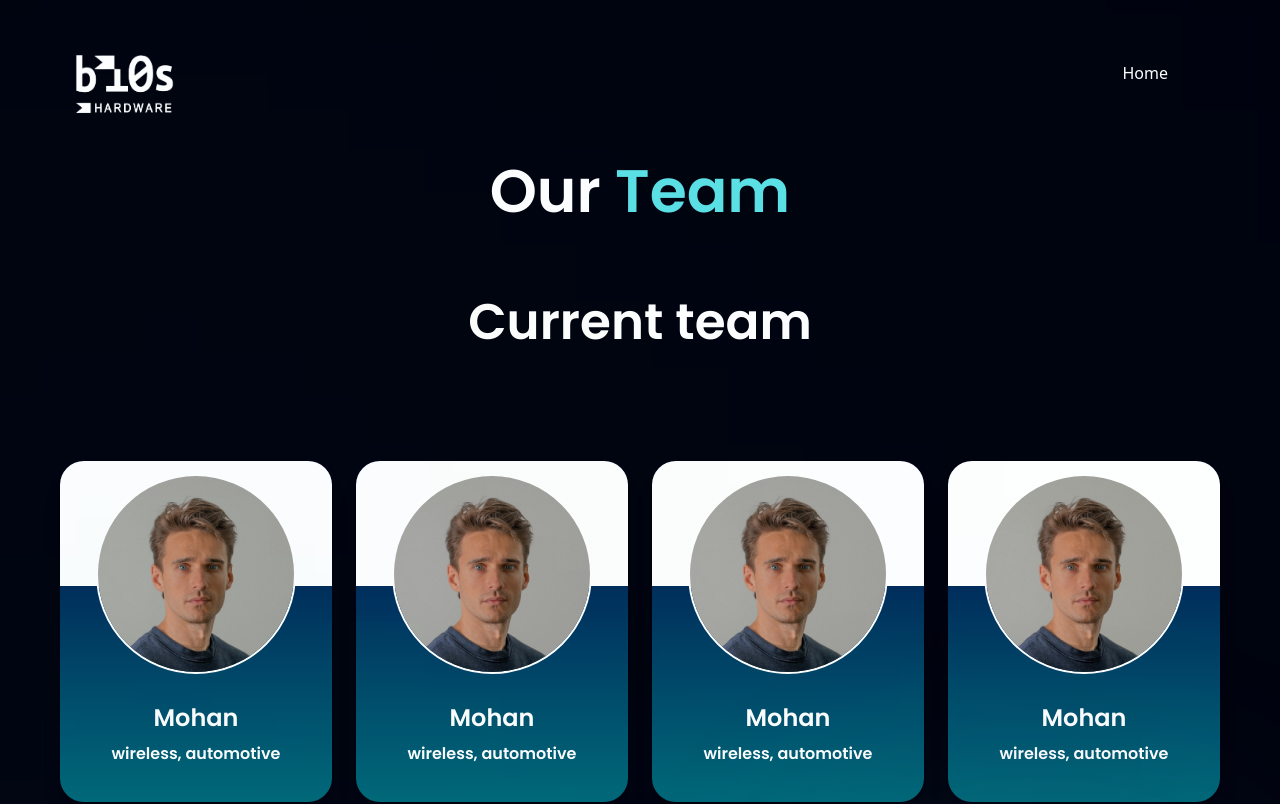
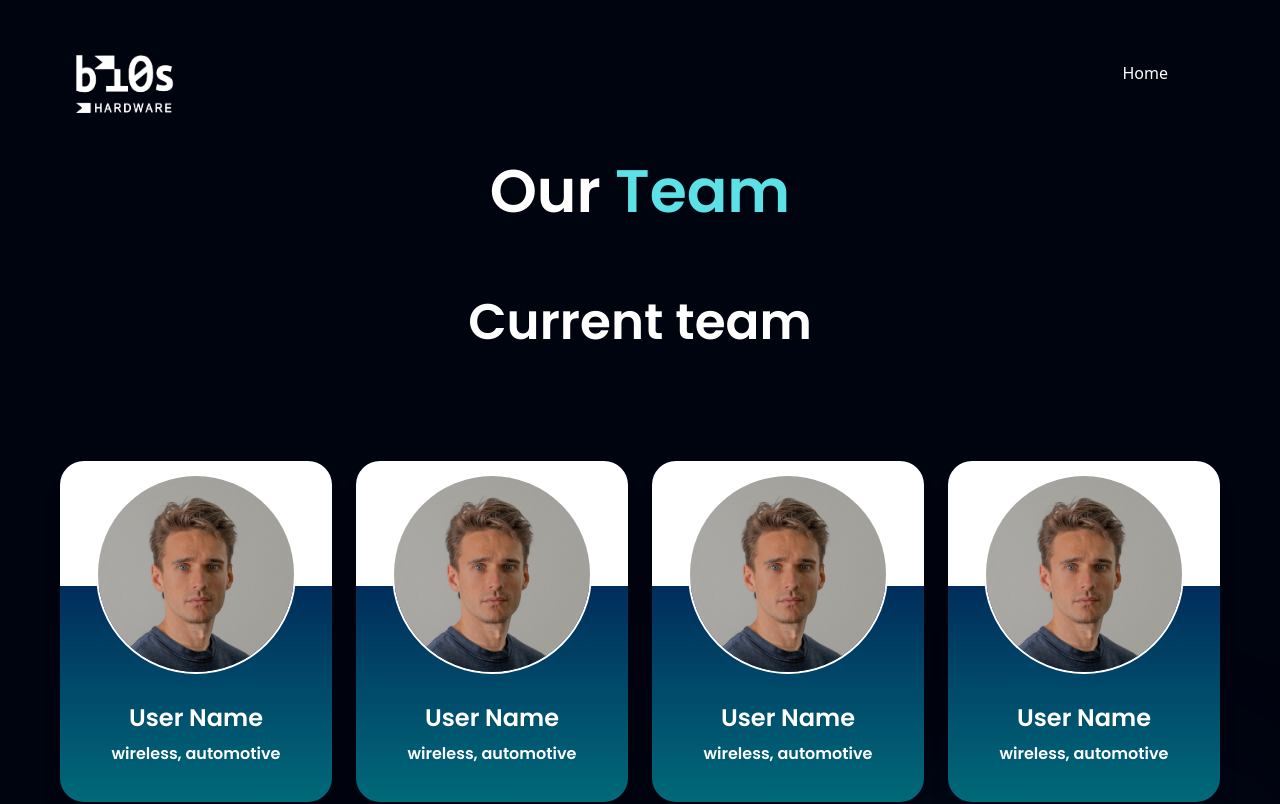
Before and after one commit to Aashray446/biosHardware, a React (Vite) app: page /team in a window 1280 px wide. Shown: the top 804 px of the page. Built offline with nearby package versions, Linux system fonts and the light colour scheme.

Commit message:
membercard link added

```diff
--- a/json/AllAlumni.json
+++ b/json/AllAlumni.json
@@ -1,54 +1,54 @@
 [
   {
-    "name": "Mohan",
+    "name": "User Name",
     "fields": "wireless, automotive",
     "image": "../src/assets/man.jpeg",
     "link": ""
   },
   {
-    "name": "Mohan",
+    "name": "User Name",
     "fields": "wireless, automotive",
     "image": "../src/assets/man.jpeg",
     "link": ""
   },
   {
-    "name": "Mohan",
+    "name": "User Name",
     "fields": "wireless, automotive",
     "image": "../src/assets/man.jpeg",
     "link": ""
   },
   {
-    "name": "Mohan",
+    "name": "User Name",
     "fields": "wireless, automotive",
     "image": "../src/assets/man.jpeg",
     "link": ""
   },
   {
-    "name": "Mohan",
+    "name": "User Name",
     "fields": "wireless, automotive",
     "image": "../src/assets/man.jpeg",
     "link": ""
   },
   {
-    "name": "Mohan",
+    "name": "User Name",
     "fields": "wireless, automotive",
     "image": "../src/assets/man.jpeg",
     "link": ""
   },
   {
-    "name": "Mohan",
+    "name": "User Name",
     "fields": "wireless, automotive",
     "image": "../src/assets/man.jpeg",
     "link": ""
   },
   {
-    "name": "Mohan",
+    "name": "User Name",
     "fields": "wireless, automotive",
     "image": "../src/assets/man.jpeg",
     "link": ""
   },
   {
-    "name": "Mohan",
+    "name": "User Name",
     "fields": "wireless, automotive",
     "image": "../src/assets/man.jpeg",
     "link": ""
--- a/json/AllMembers.json
+++ b/json/AllMembers.json
@@ -1,54 +1,54 @@
 [
     {
-        "name": "Mohan",
+        "name": "User Name",
         "fields": "wireless, automotive",
         "image": "../src/assets/man.jpeg",
         "link": ""
       },
       {
-        "name": "Mohan",
+        "name": "User Name",
         "fields": "wireless, automotive",
         "image": "../src/assets/man.jpeg",
         "link": ""
       },
       {
-        "name": "Mohan",
+        "name": "User Name",
         "fields": "wireless, automotive",
         "image": "../src/assets/man.jpeg",
         "link": ""
       },
       {
-        "name": "Mohan",
+        "name": "User Name",
         "fields": "wireless, automotive",
         "image": "../src/assets/man.jpeg",
         "link": ""
       },
       {
-        "name": "Mohan",
+        "name": "User Name",
         "fields": "wireless, automotive",
         "image": "../src/assets/man.jpeg",
         "link": ""
       },
       {
-        "name": "Mohan",
+        "name": "User Name",
         "fields": "wireless, automotive",
         "image": "../src/assets/man.jpeg",
         "link": ""
       },
       {
-        "name": "Mohan",
+        "name": "User Name",
         "fields": "wireless, automotive",
         "image": "../src/assets/man.jpeg",
         "link": ""
       },
       {
-        "name": "Mohan",
+        "name": "User Name",
         "fields": "wireless, automotive",
         "image": "../src/assets/man.jpeg",
         "link": ""
       },
       {
-        "name": "Mohan",
+        "name": "User Name",
         "fields": "wireless, automotive",
         "image": "../src/assets/man.jpeg",
         "link": ""
--- a/src/components/MemberCard.jsx
+++ b/src/components/MemberCard.jsx
@@ -3,8 +3,9 @@ import React from 'react'
 export default function MemberCard(props) {
     return (
         <>
-            <div className='ml-3 mr-3 grid grid-cols-1'>
-                <div className="rounded-3xl overflow-hidden shadow-xl max-w-xs my-3 bg-gradient-to-t from-[#006979] to-[#000B4B]">
+            <div className='ml-3 mr-3 grid grid-cols-1 z-[50]'>
+                <a href={props.link}>
+                <div className="rounded-3xl overflow-hidden shadow-xl max-w-xs my-3 bg-gradient-to-t from-[#006979] to-[#000B4B] hover:scale-105 duration-150">
                     <div className="w-full h-[125px] bg-white"></div>
                     <div className="flex justify-center -mt-[100px]">
                         <img src={props.profilePic} className="w-[200px] h-[200px] rounded-full border-solid border-white border-2 -mt-3" />
@@ -16,6 +17,8 @@ export default function MemberCard(props) {
                     <div className="flex justify-center pb-3">
                     </div>
                 </div>
+                </a>
+
             </div>
         </>
     )
--- a/src/components/Navbar.jsx
+++ b/src/components/Navbar.jsx
@@ -23,7 +23,7 @@ const Navbar = () => {
         {navLinks.map((nav, index) => (
           <li
             key={nav.id}
-            className={`font-poppins font-normal cursor-pointer text-[16px] ${active === nav.title ? "text-white" : "text-dimWhite"
+            className={`font-poppins font-normal cursor-pointer text-[16px] hover:text-white ${active === nav.title ? "text-white" : "text-dimWhite"
               } ${index === navLinks.length - 1 ? "mr-0" : "mr-10"}`}
             onClick={() => setActive(nav.title)}
           >
@@ -58,7 +58,7 @@ const Navbar = () => {
           </ul>
         </div>
       </div>
-      </div>:<div className="text-white hover:underline mr-16" >
+      </div>:<div className="text-white hover:underline mr-16 z-[10]" >
         <Link to='/'>
             Home
         </Link>
--- a/src/components/OurTeam.jsx
+++ b/src/components/OurTeam.jsx
@@ -22,7 +22,7 @@ export default function OurTeam() {
         <div className="grid grid-cols-4">
           {HomepageAlumni.map((member, index) => {
             return (
-              <MemberCard key={index} name={member.name} fields={member.fields} profilePic={member.image} />
+              <MemberCard key={index} name={member.name} fields={member.fields} profilePic={member.image} link={member.link}/>
             )
           })}
         </div>
--- a/src/components/Teampage.jsx
+++ b/src/components/Teampage.jsx
@@ -16,7 +16,7 @@ export default function Teampage() {
             <div className="grid grid-cols-4">
                 {AllMembers.map((member, index) => {
                     return (
-                        <MemberCard key={index} name={member.name} fields={member.fields} profilePic={member.image} />
+                        <MemberCard key={index} name={member.name} fields={member.fields} profilePic={member.image} link={member.link} />
                     )
                 })}
             </div>
@@ -29,7 +29,7 @@ export default function Teampage() {
             <div className="grid grid-cols-4">
                 {AllAlumni.map((member, index) => {
                     return (
-                        <MemberCard key={index} name={member.name} fields={member.fields} profilePic={member.image} />
+                        <MemberCard key={index} name={member.name} fields={member.fields} profilePic={member.image} link={member.link}/>
                     )
                 })}
             </div>
--- a/src/index.css
+++ b/src/index.css
@@ -130,7 +130,12 @@
 }
 
 .cyan__gradient {
-  background: linear-gradient(90deg, #1e7899 0%, #07707b 100%);
+  background: linear-gradient(90deg, #1e7899be 0%rgba(7, 111, 123, 0.59)7b 100%);
+  filter: blur(900px);
+}
+
+.pink__gradient {
+  background: linear-gradient(90deg, #9b1c94bc 0%, #c06fadab 100%);
   filter: blur(900px);
 }
 
```
